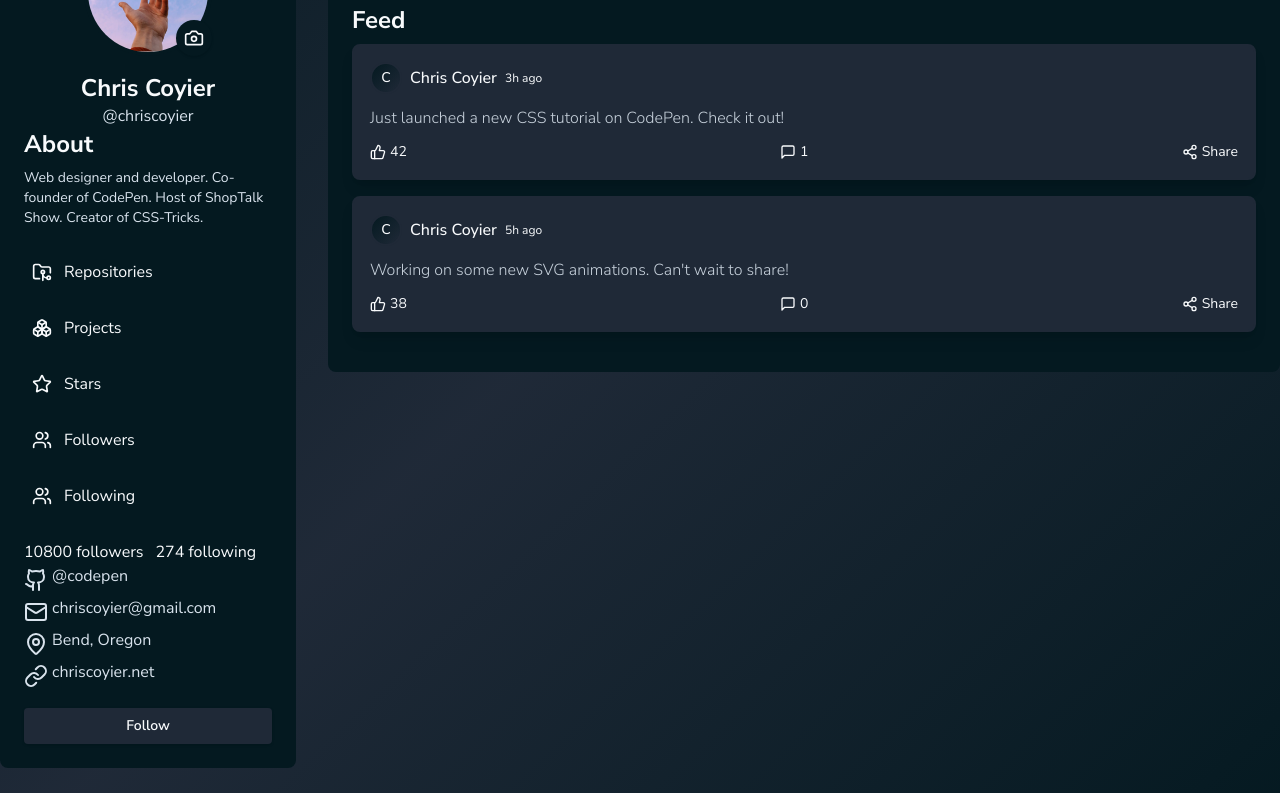
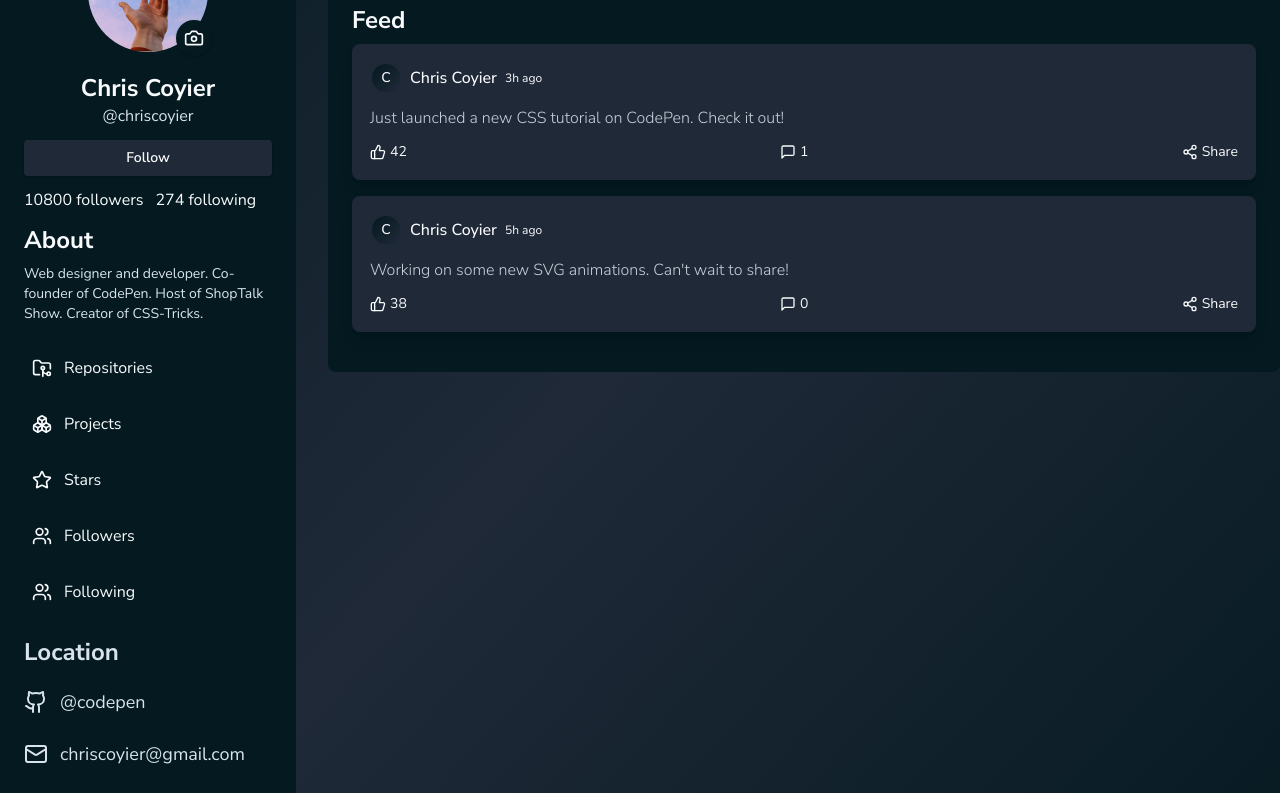
Before and after one commit to muneebhashone/devx-platform, a Next.js app: page /profile in a window 1280 px wide. Shown: the part 360-1153 px from the top of the page. Built offline with nearby package versions, Linux system fonts and the light colour scheme.

Commit message:
add layout

```diff
--- a/src/components/LandingPageFeed/DevSocialFeed.tsx
+++ b/src/components/LandingPageFeed/DevSocialFeed.tsx
@@ -1,11 +1,12 @@
 import React, { useState } from "react";
 
-import Header from "./Header";
+
 import LeftSidebar from "./LeftSidebar";
 import RightSidebar from "./RightSidebar";
 import PostForm from "./PostForm";
 import PostList from "./PostList";
 import { posts } from "@/dummyData/postData";
+import MainLayout from "../MainLayout";
 
 const DevSocialFeed: React.FC = () => {
   const [leftSidebarOpen, setLeftSidebarOpen] = useState(false);
@@ -22,13 +23,10 @@
   };
 
   return (
-    <>
-      <div className="bg-gradient-to-br from-primary via-secondary to-primary text-white min-h-screen">
-        <Header
+    <MainLayout
       toggleLeftSidebar={() => toggleSidebars("left")}
       toggleRightSidebar={() => toggleSidebars("right")}
-        />
-
+    >
       <div className="grid md:grid-cols-5 grid-cols-1 max-w-[1440px] mx-auto pt-24">
         <div className="md:col-span-1">
           <LeftSidebar
@@ -47,8 +45,7 @@
           />
         </div>
       </div>
-      </div>
-    </>
+    </MainLayout>
   );
 };
 
--- a/src/components/LandingPageFeed/Header.tsx
+++ b/src/components/LandingPageFeed/Header.tsx
@@ -43,15 +43,14 @@
           </div>
           <motion.button
             whileTap={{ scale: 0.95 }}
-            className="text-white hidden md:block"
-            onClick={toggleRightSidebar}
+            className="text-white md:block hidden"
           >
             <ProfileMenu />
           </motion.button>
 
           <motion.button
             whileTap={{ scale: 0.95 }}
-            className="lg:hidden text-white"
+            className="md:hidden block text-white"
             onClick={toggleRightSidebar}
           >
             <Users className="h-6 w-6" />
--- /dev/null
+++ b/src/components/MainLayout.tsx
@@ -0,0 +1,13 @@
+import React from 'react'
+import Header from './LandingPageFeed/Header'
+
+const MainLayout = ({children, toggleLeftSidebar, toggleRightSidebar}: {children: React.ReactNode, toggleLeftSidebar: () => void, toggleRightSidebar: () => void}) => {
+  return (
+    <div className="bg-gradient-to-br from-primary via-secondary to-primary text-white min-h-screen">
+        <Header toggleLeftSidebar={toggleLeftSidebar} toggleRightSidebar={toggleRightSidebar}/>
+        {children}
+    </div>
+  )
+}
+
+export default MainLayout
--- a/src/components/Profile/SocialLink.tsx
+++ b/src/components/Profile/SocialLink.tsx
@@ -7,9 +7,9 @@
 
 const SocialLink: React.FC<SocialLinkProps> = ({ icon, text }) => {
   return (
-    <div className="flex items-center gap-3">
-      <div className="w-4 h-4">{icon}</div>
-      <p className="text-base ">{text}</p>
+    <div className="flex items-center gap-3 py-2">
+      <div>{icon}</div>
+      <p className="text-lg text-content">{text}</p>
     </div>
   );
 };
--- a/src/components/Profile/UserProfileComponent.tsx
+++ b/src/components/Profile/UserProfileComponent.tsx
@@ -16,12 +16,12 @@
   dummySidebarItems,
   dummyStories,
 } from "../../dummyData/profileData";
-import Header from "../LandingPageFeed/Header";
+
 import SocialLink from "./SocialLink";
 import FollowerInfo from "./FollowerInfo";
 import PrimaryContent from "../PrimaryContent";
 import PrimaryHeading from "../PrimaryHeading";
-
+import MainLayout from "../MainLayout";
 
 const UserProfileComponent: React.FC = () => {
   const [selectedStoryIndex, setSelectedStoryIndex] = useState<number | null>(
@@ -60,10 +60,7 @@
   };
 
   return (
-    <>
-      <Header toggleLeftSidebar={() => {}} toggleRightSidebar={() => {}} />
-      {/* <BackgroundGradient /> */}
-      <div className="bg-gradient-to-br from-primary via-secondary to-primary">
+    <MainLayout toggleLeftSidebar={() => {}} toggleRightSidebar={() => {}}>
       <div className="max-w-[1440px] mx-auto py-24">
         <div className="grid grid-cols-1 md:grid-cols-3 lg:grid-cols-4 gap-8">
           {/* Left sidebar */}
@@ -75,26 +72,23 @@
                 username="Chris Coyier"
                 handle="chriscoyier"
               />
-                <div className="p-6 pt-0">
-                  <div className="mb-6">
+              <div className="p-6 pt-3">
+                <Button className="w-full bg-secondary mb-3 font-semibold text-white py-2 px-4 rounded transition duration-300 ease-in-out hover:bg-active hover:text-white">
+                  Follow
+                </Button>
+                <FollowerInfo followers={10800} following={274} />
+                <div className="mb-6 mt-3">
                   <PrimaryHeading heading="About" />
                   <PrimaryContent content="Web designer and developer. Co-founder of CodePen. Host of ShopTalk Show. Creator of CSS-Tricks." />
                 </div>
                 <ProfileSidebarList sidebarItems={dummySidebarItems} />
-                  <div className="mt-6">
-                    <FollowerInfo followers={10800} following={274} />
+
                 <div className="space-y-2 text-sm text-content mb-6">
+                  <PrimaryHeading heading="Location" className="mb-3" />
                   <SocialLink icon={<Github />} text="@codepen" />
-                      <SocialLink
-                        icon={<Mail />}
-                        text="chriscoyier@gmail.com"
-                      />
+                  <SocialLink icon={<Mail />} text="chriscoyier@gmail.com" />
                   <SocialLink icon={<MapPin />} text="Bend, Oregon" />
                   <SocialLink icon={<LinkIcon />} text="chriscoyier.net" />
-                    </div>
-                    <Button className="w-full bg-secondary font-semibold text-white py-2 px-4 rounded transition duration-300 ease-in-out hover:bg-active hover:text-white">
-                      Follow
-                    </Button>
                 </div>
               </div>
             </div>
@@ -133,8 +127,7 @@
           onUpload={handleUpload}
         />
       )}
-      </div>
-    </>
+    </MainLayout>
   );
 };
 
```
Lines whose indentation alone changed are shown as unchanged.
